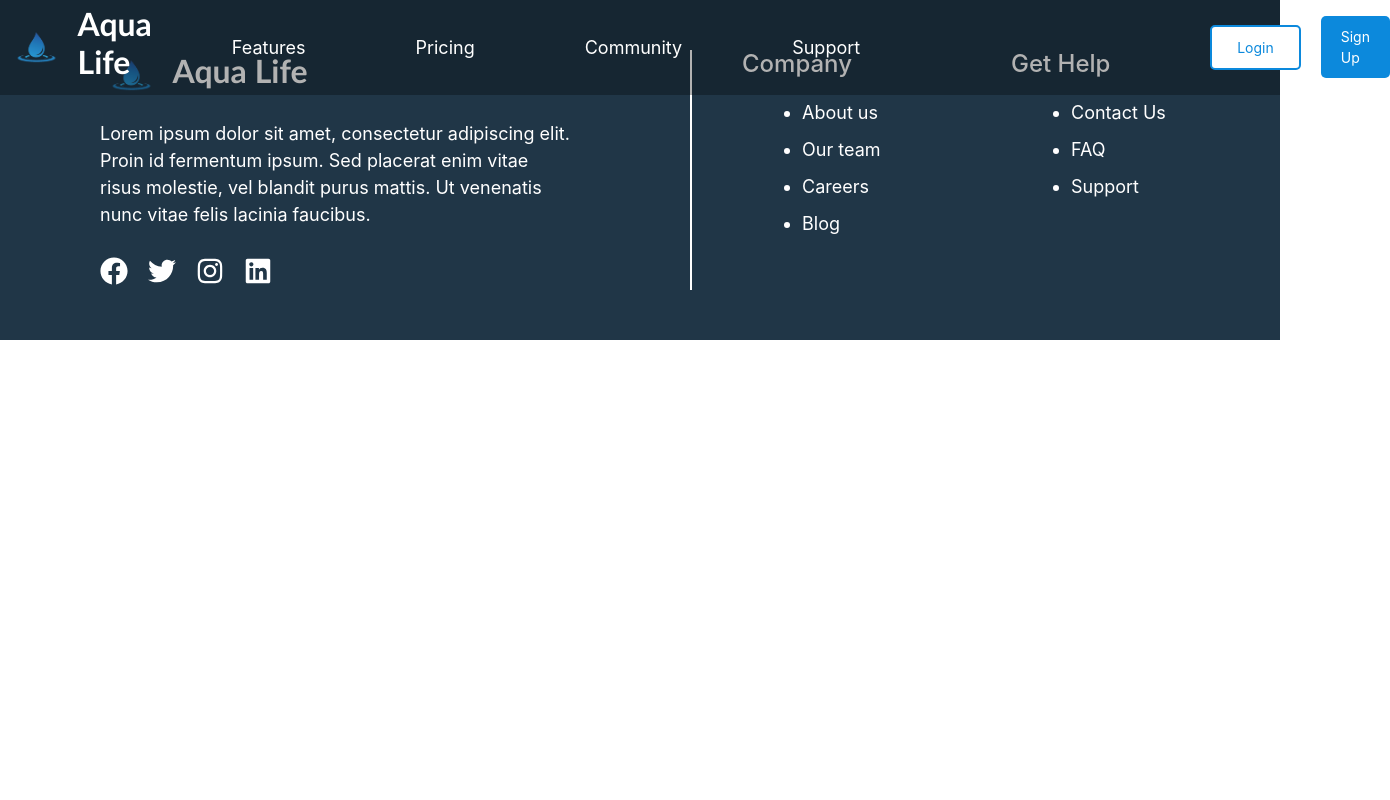
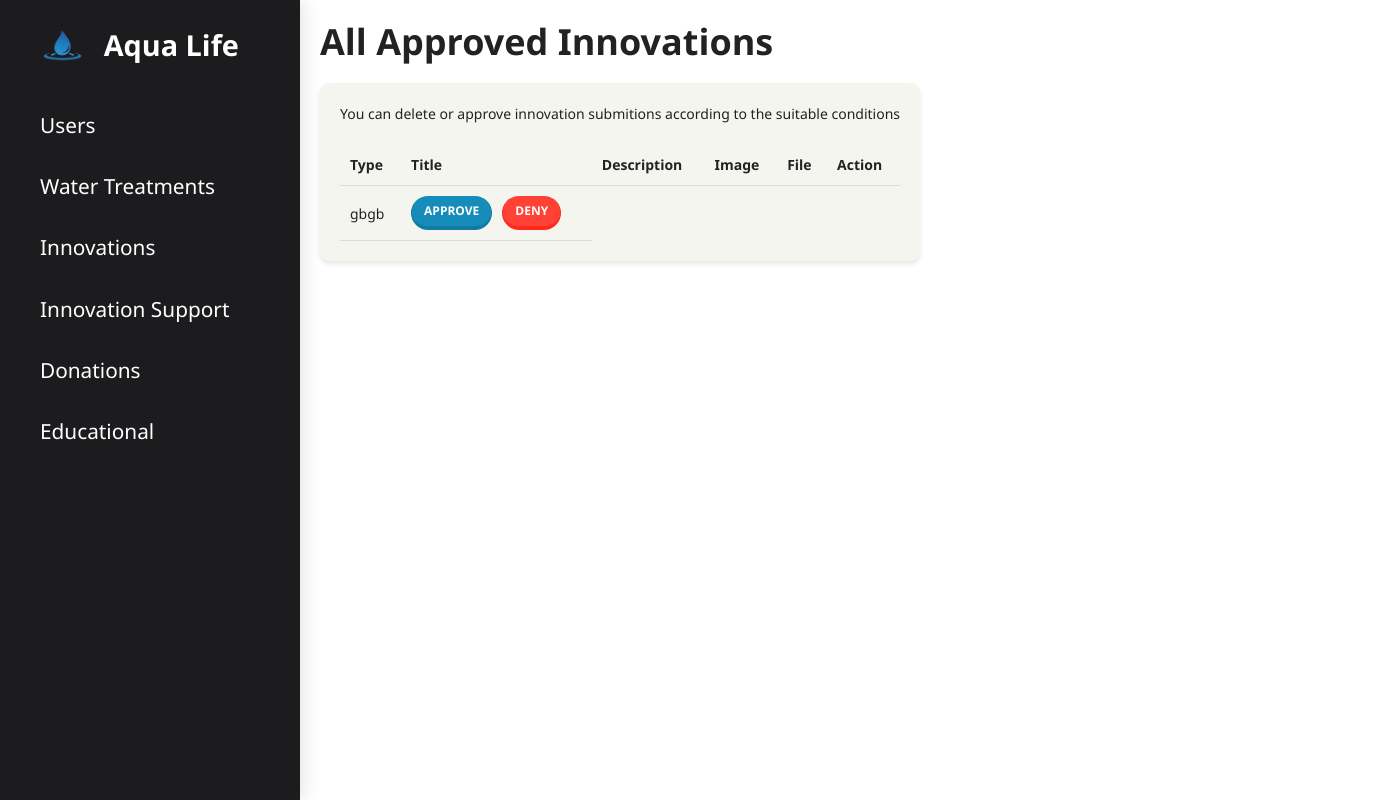
Before and after one commit to WAPiumiNavoda/AquaLife-System, a React (Create React App) app in the folder frontend/: page /innovationApprove in a window 1280 px wide. Shown: the whole page, 1390 px wide, since content can reach past the window. Built offline with nearby package versions, Linux system fonts and the light colour scheme.

Commit message:
approved part finished

```diff
--- a/frontend/src/App.js
+++ b/frontend/src/App.js
@@ -18,10 +18,15 @@ import AdminDashboard from "./components/Admin/Dashboard";
 import InnovationAdmin from "./components/Admin/InnovationAdmin";
 import InnovationSuportAdmin from "./components/Admin/InnovationSuportAdmin";
 import ProjectCreate from "./screens/projectManagement/ProjectCreatePage";
+import InnovationApprove from "./components/Admin/InnovationApprove";
 
 
 const App = () => {
-  const hideHeaderFooterRoutes = ["/dashboard","/innovationAdmin","/innovationSupAdmin"];
+  const hideHeaderFooterRoutes = ["/dashboard",
+  "/innovationAdmin",
+  "/innovationSupAdmin",
+  "/innovationApprove"
+];
 
 
   const shouldHideHeaderFooter = () =>
@@ -55,6 +60,7 @@ const App = () => {
           <Route path="/dashboard" element={<AdminDashboard />} />
           <Route path="/innovationAdmin" element={<InnovationAdmin />} />
             <Route path="/innovationSupAdmin" element={<InnovationSuportAdmin />} />
+             <Route path="/innovationApprove" element={<InnovationApprove />} />
         </Routes>
       </main>
       {!shouldHideHeaderFooter() && <Footer />}
--- a/frontend/src/actions/innovationActions.js
+++ b/frontend/src/actions/innovationActions.js
@@ -14,7 +14,8 @@ import {
     INNOVATION_APPROVE_FAIL,
     INNOVATION_DENY_REQUEST,
     INNOVATION_DENY_SUCCESS,
-    INNOVATION_DENY_FAIL
+    INNOVATION_DENY_FAIL,
+    SET_APPROVED_DATA
 } from '../constants/innovationConstants'
 
 
@@ -171,7 +172,8 @@ export const approveInnovationAction = ( id ) => async (
   }
 };
 
-export const approveDenyAction = ( id ) => async (
+//innovation approve action
+export const denyInnovationAction = ( id ) => async (
   dispatch,
   getState
 ) => {
@@ -196,7 +198,7 @@ export const approveDenyAction = ( id ) => async (
     );
      swal({
 			title: "Success !!!",
-			text: "Your innovation approved.",
+			text: "Your innovation denied.",
 			icon: "success",
 			timer: 2000,
 			button: false,
@@ -217,3 +219,9 @@ export const approveDenyAction = ( id ) => async (
     });
   }
 };
+
+
+//innovation deny action
+export const setApprovedData = ( data ) => {
+  return { type: SET_APPROVED_DATA, payload: data };
+}
--- a/frontend/src/components/Admin/InnovationAdmin.js
+++ b/frontend/src/components/Admin/InnovationAdmin.js
@@ -2,7 +2,12 @@ import React,{useState,useEffect} from 'react'
 import Sidebar from './Sidebar'
 import { FaUser, FaProductHunt } from "react-icons/fa";
 import { useDispatch,useSelector } from 'react-redux';
-import {listInnoation, approveInnovationAction} from '../../actions/innovationActions'
+import {
+  listInnoation,
+  approveInnovationAction,
+  denyInnovationAction,
+  setApprovedData
+} from '../../actions/innovationActions'
 
 const InnovationAdmin = () => {
 
@@ -25,14 +30,36 @@ const InnovationAdmin = () => {
        dispatch(approveInnovationAction(id))
     }
 
+    //deny innovation
+    useSelector((state) => state.innovationDeny);
+    const denyInnovation = (id) =>{
+      dispatch(denyInnovationAction(id));
+    }
+    const { data } = useSelector((state) => state.innovationDeny);
+
+    //approve innovations
+    const approveListInnovation = () =>{
+       const approveInnovationAction = data?.filter((item) => item.status === 'approved');
+       dispatch(setApprovedData(approveInnovationAction));
+       setTimeout(function () {
+				window.location.href = "/innovationApprove";
+			}, 2000);
+    }
+
   return (
    <div className="admin-dashboard">
        <Sidebar />
 
           <div className="admin-content">
+
+
         <div className="admin-header">
           <h1>All Innovation Requests</h1>
         </div>
+
+         <button
+         className="btn btn-primary mb-3"
+         onClick={approveListInnovation}>Approve List</button>
 
         {/* <div className="admin-metrics">
           <div className="metric">
@@ -97,7 +124,7 @@ const InnovationAdmin = () => {
                  <td>
                 <div className="user-actions">
                   <button className="btn btn-primary" onClick={() => approveInnovation(innovation._id)}>Approve</button>
-                  <button className="btn btn-danger">Deny</button>
+                  <button className="btn btn-danger" onClick={() => denyInnovation(innovation._id)}>Deny</button>
                 </div>
               </td>
                 </tr>
--- /dev/null
+++ b/frontend/src/components/Admin/InnovationApprove.js
@@ -0,0 +1,82 @@
+import React,{useState,useEffect} from 'react'
+import Sidebar from './Sidebar'
+import { useHistory } from 'react-router-dom';
+import { useDispatch,useSelector } from 'react-redux';
+import {
+  denyInnovationAction,
+  setApprovedData
+} from '../../actions/innovationActions'
+
+const InnovationApprove = () => {
+    //deny innovation
+    //  const dispatch = useDispatch();
+    // useSelector((state) => state.innovationDeny);
+    // const denyInnovation = (id) =>{
+    //   dispatch(denyInnovationAction(id));
+    // }
+
+    // const { data } = useSelector((state) => state.innovationDeny);
+    // const approveListInnovation = () =>{
+    //    const approvedData = data.fillter((item) => item.status === 'approved');
+    //    dispatch(setApprovedData(approvedData));
+    //    setTimeout(function () {
+	// 			window.location.href = "/innovationApprove";
+	// 		}, 2000);
+    // }
+
+     const innovationApproveOne = useSelector((state) => state.innovationSet);
+     const { loadings,updatedData,errors} = innovationApproveOne;
+  return (
+
+
+
+    <div className="admin-dashboard">
+       <Sidebar />
+
+          <div className="admin-content">
+
+
+        <div className="admin-header">
+          <h1>All Approved Innovations</h1>
+        </div>
+
+        <div className="admin-content-area" >
+          <div className="content-box" style={{backgroundColor:"#f5f5f0"}}>
+            <p className="content-box-description">
+              You can delete or approve innovation submitions according to the
+              suitable conditions
+            </p>
+
+            <table className="order-table">
+              <thead>
+                <tr>
+                  <th >Type</th>
+                  <th>Title</th>
+                  <th>Description</th>
+                  <th >Image</th>
+                  <th>File</th>
+                   <th>Action</th>
+                </tr>
+              </thead>
+              <tbody>
+
+                <tr>
+                <td>gbgb</td>
+                 <td>
+                <div className="user-actions">
+                  <button className="btn btn-primary" >Approve</button>
+                  <button className="btn btn-danger">Deny</button>
+                </div>
+              </td>
+                </tr>
+              </tbody>
+
+            </table>
+          </div>
+        </div>
+      </div>
+    </div>
+  )
+}
+
+export default InnovationApprove
--- a/frontend/src/constants/innovationConstants.js
+++ b/frontend/src/constants/innovationConstants.js
@@ -24,3 +24,5 @@ export const INNOVATION_APPROVE_FAIL = "INNOVATION_APPROVE_FAIL";
 export const INNOVATION_DENY_REQUEST = "INNOVATION_DENY_REQUEST";
 export const INNOVATION_DENY_SUCCESS = "INNOVATION_DENY_SUCCESS";
 export const INNOVATION_DENY_FAIL = "INNOVATION_DENY_FAIL";
+
+export const SET_APPROVED_DATA = "SET_APPROVED_DATA";
--- a/frontend/src/reducers/innovationReducers.js
+++ b/frontend/src/reducers/innovationReducers.js
@@ -12,7 +12,8 @@ import {
     INNOVATION_APPROVE_FAIL,
     INNOVATION_DENY_REQUEST,
     INNOVATION_DENY_SUCCESS,
-    INNOVATION_DENY_FAIL
+    INNOVATION_DENY_FAIL,
+    SET_APPROVED_DATA
 } from '../constants/innovationConstants'
 
 
@@ -61,13 +62,30 @@ export const InnovationAcceptReducer = (state = {}, action) => {
     case INNOVATION_APPROVE_REQUEST:
       return { loading: true };
     case INNOVATION_APPROVE_SUCCESS:
-      return { loading: false, success: true };
+       const updatedData = state.data.map((item) => {
+        if (item._id === action.payload) {
+          return { ...item, status: action.type === INNOVATION_APPROVE_SUCCESS ? 'approved' : 'denied' };
+        }
+        return item;
+      });
+      return { ...state, data: updatedData };
+      // return { loading: false, success: true };
     case INNOVATION_APPROVE_FAIL:
       return { loading: false, error: action.payload };
+
     default:
       return state;
   }
 };
+
+export const InnovationApproveListReducer = (state = { data: [] } , action) => {
+   switch (action.type) {
+    case SET_APPROVED_DATA:
+      return { approvedData: action.payload };
+    default:
+      return state;
+  }
+}
 
 //deny innovations
 export const InnovationDenyReducer = (state = {}, action) => {
--- a/frontend/src/store.js
+++ b/frontend/src/store.js
@@ -11,11 +11,14 @@ import {
 import {InnovationCreateReducer,
 	 innovationListReducer,
 	 innovationOneReducer,
-	 InnovationAcceptReducer } from './reducers/innovationReducers';
+	 InnovationAcceptReducer,
+	  InnovationApproveListReducer,
+	 InnovationDenyReducer} from './reducers/innovationReducers';
 import {articleListReducer}  from './reducers/articleReducers';
 
 import { InnovationSupportCreateReducer,
 	     InnovationSupportListReducer,
+
 		 } from "./reducers/innovationSupportReducers";
 import { ProjectCreateReducer } from "./reducers/projectReducers";
 
@@ -30,8 +33,9 @@ const reducer = combineReducers({
 	innovationSupportCreate: InnovationSupportCreateReducer,
 	innovationSupportList: InnovationSupportListReducer,
 	projectCreate:ProjectCreateReducer,
-	innovationApprove:InnovationAcceptReducer
-
+	innovationApprove:InnovationAcceptReducer,
+	innovationDeny: InnovationDenyReducer,
+    innovationSet : InnovationApproveListReducer
 });
 
 const userInfoFromStorage = localStorage.getItem("userInfo") ? JSON.parse(localStorage.getItem("userInfo")) : null;
```
